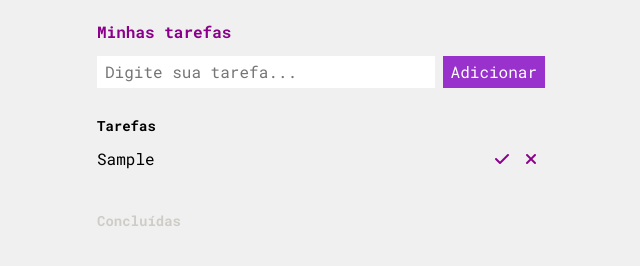
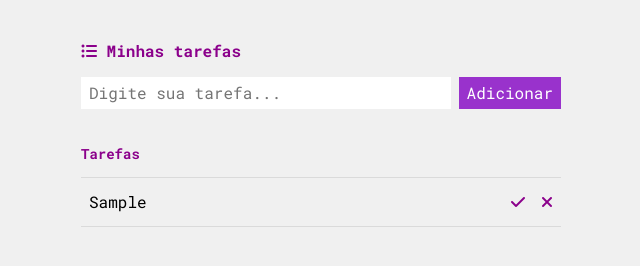
Before and after one commit to yrto/pi-web-browser-api, a plain HTML site: page aula-03-mini-projeto-02/index.html in a window 1280 px wide. Both pictures are taken after typing "Sample" into the empty fields and a click on the button "Adicionar". Shown: the whole page, without its empty margins (319-959 px from the left). Drawn offline with Linux system fonts and the light colour scheme.

Commit message:
Ajustes no mini projeto 2.0

```diff
--- a/aula-03-mini-projeto-02/index.html
+++ b/aula-03-mini-projeto-02/index.html
@@ -13,22 +13,19 @@
 
     <header id="header">
         <nav class="navbar">
-            <a href="#" class="nav-brand">Minhas tarefas</a>
+            <a href="#" class="nav-brand"><i class="fas fa-list-ul"></i> Minhas tarefas</a>
         </nav>
+        <form id="formulario-entrada">
+            <input type="text" placeholder="Digite sua tarefa..." /><button>Adicionar</button>
+        </form>
     </header>
 
-    <section id="formulario-entrada">
-        <form>
-            <input type="text" placeholder="Digite sua tarefa..." /><button>Adicionar</button>
-        </form>
-    </section>
-
     <main id="tarefas">
-        <section class="tarefas-abertas">
+        <section class="tarefas-abertas hide">
             <h2>Tarefas</h2>
             <ul></ul>
         </section>
-        <section class="tarefas-concluidas">
+        <section class="tarefas-concluidas hide">
             <h2>Concluídas</h2>
             <ul></ul>
         </section>
--- a/aula-03-mini-projeto-02/script.js
+++ b/aula-03-mini-projeto-02/script.js
@@ -5,13 +5,18 @@ const tarefasConcluidas = document.querySelector(".tarefas-concluidas ul")
 
 campoEntrada.focus() // abre a página com o input selecionado
 
-const tarefaAbertaActions = `<span class="action-buttons"><a href="#" class="concluir-tarefa"><i class="fas fa-check"></i></a><a href="#" class="remover-tarefa"><i class="fas fa-times"></i></a><span>`
-const tarefaConcluidaActions = `<span class="action-buttons"><a href="#" class="desconcluir-tarefa"><i class="fas fa-undo"></i></a><span>`
+const tarefaAbertaActions = `<span class="action-buttons"><a href="#" class="concluir-tarefa"><i class="fas fa-check"></i></a><a href="#" class="remover-tarefa"><i class="fas fa-times"></i></a></span>`
+const tarefaConcluidaActions = `<span class="action-buttons"><a href="#" class="desconcluir-tarefa"><i class="fas fa-undo"></i></a></span>`
+
+const vazia = () => {
+    tarefasAbertas.hasChildNodes() ? tarefasAbertas.parentNode.classList.remove("hide") : tarefasAbertas.parentNode.classList.add("hide")
+    tarefasConcluidas.hasChildNodes() ? tarefasConcluidas.parentNode.classList.remove("hide") : tarefasConcluidas.parentNode.classList.add("hide")
+}
 
 const criarTarefa = entrada => {
-    if (entrada.value != "") {
+    if (entrada.value.trim() != "") {
         const novaTarefa = document.createElement("li")
-        const novoTexto = document.createTextNode(entrada.value)
+        const novoTexto = document.createTextNode(entrada.value.trim())
         novaTarefa.appendChild(novoTexto)
         entrada.value = ""
         return novaTarefa
@@ -21,6 +26,7 @@ const criarTarefa = entrada => {
 const adicionarTarefa = (lista, item, actions) => {
     item.innerHTML += actions
     lista.appendChild(item)
+    vazia()
 }
 
 const removerTarefa = evt => {
--- a/aula-03-mini-projeto-02/style.css
+++ b/aula-03-mini-projeto-02/style.css
@@ -6,25 +6,25 @@
 
 html {background-color: #f0f0f0; cursor: default;}
 
-body {margin: 0 auto; padding: 1em; max-width: 480px;}
+body {margin: 0 auto; padding-top: 2.5em; max-width: 480px;}
 
-h2 {font-size: 0.875em; font-weight: 700; margin-top: 2em;}
+h2 {font-size: 0.875em; font-weight: 700; color: darkmagenta;padding: 2.5em 0 1em;}
 
-a {text-decoration: none;line-height: 2em; display: inline-block; color: darkmagenta; transition: 200ms;}
+a {text-decoration: none; display: inline-block; color: darkmagenta; transition: 200ms;}
 a:hover {color: magenta;}
 
 ul {display: flex; flex-direction: column;}
 
-li {
+ul li {
     list-style: none;
     display: flex;
     justify-content: space-between;
     line-height: 2em;
-    border-bottom: 1px solid;
+    border-top: 1px solid;
     padding: 0.5em 0;
 }
 
-li:last-child {border-bottom: none;}
+ul li:last-child {border-bottom: 1px solid;}
 
 input, button {
     line-height: 2em;
@@ -33,43 +33,58 @@ input, button {
     border: none;
 }
 
-/* ************************************** nav */
+.hide {display: none;}
+
+/* ************************************** header */
+
+#header {padding: 0;}
 
 #header .nav-brand {font-weight: 700;}
 
 /* ************************************** form */
 
-#formulario-entrada form {
+#formulario-entrada {
     display: flex;
     justify-content: space-between;
-    margin-top: 0.5em;
+    margin-top: 1em;
 }
 
-#formulario-entrada form input {
+#formulario-entrada input {
     flex-grow: 1;
     width: 100%;
 }
 
-#formulario-entrada form button {
+#formulario-entrada button {
     color: white;
     background-color: darkorchid;
     margin-left: 0.5em;
     transition: 200ms;
 }
 
-#formulario-entrada form button:hover {
+#formulario-entrada button:hover {
     background-color: magenta;
     cursor: pointer;
 }
 
 /* ************************************** tarefas */
 
+#tarefas {
+    padding-top: 0em;
+}
+
 #tarefas a {
     padding: 0 0.5em;
+    line-height: 2em;
 }
 
 #tarefas ul li {
     border-color: #dadada;
+    transition: 200ms;
+    padding-left: 0.5em;
+}
+
+#tarefas ul li:hover {
+    background-color: #ececec;
 }
 
 #tarefas .tarefas-concluidas * {
```
